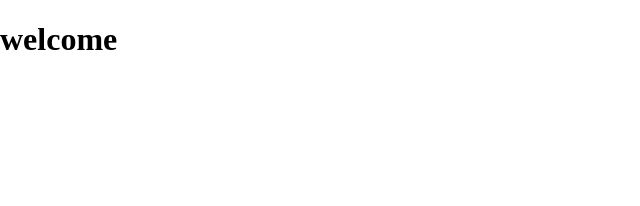
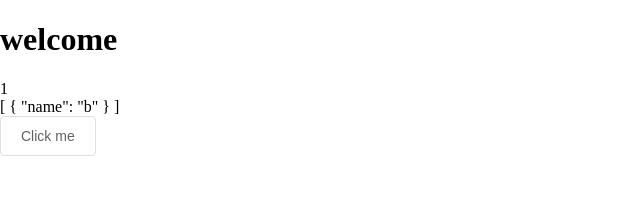
Before and after one commit to lover0116/myVueFrame, a Vue app: page / in a window 1280 px wide. Shown: the top 206 px of the page, without its empty margins (0-640 px from the left). Built offline with nearby package versions, Linux system fonts and the light colour scheme.

Commit message:
xxxxxxxxxxxxxx

```diff
--- a/package.json
+++ b/package.json
@@ -12,7 +12,8 @@
     "core-js": "^3.6.5",
     "element-ui": "^2.13.2",
     "vue": "^2.6.11",
-    "vue-router": "^3.4.3"
+    "vue-router": "^3.4.3",
+    "vuex": "^3.5.1"
   },
   "devDependencies": {
     "@vue/cli-plugin-babel": "~4.5.0",
--- a/src/api/index.js
+++ b/src/api/index.js
@@ -2,3 +2,6 @@ import axios from '@/axios/index'
 
 
 //axios.defaults.baseURL = ;
+export const test = ()=>{
+  return axios.get('/xxx/app/mock/17/hroa-sit/api-service/hroa/hireresourceteam/list')
+}
--- a/src/components/Home.vue
+++ b/src/components/Home.vue
@@ -1,14 +1,26 @@
 <template>
   <div class="hello">
     <h1>welcome</h1>
+    <div>{{count}}</div>
+    <div>{{nameA}}</div>
+    <el-button @click="upCount">Click me</el-button>
   </div>
 </template>
 
 <script>
+  //import { test } from '@/api/index'
+  import {mapState, mapGetters, mapActions} from 'vuex'
+
   export default {
     name: 'Home',
-    mounted () {
-      console.log(document.cookie);
+    computed: {
+      ...mapState({
+        count: (state) => state.xz.count
+      }),
+      ...mapGetters(['nameA'])
+    },
+    methods: {
+      ...mapActions(['upCount'])
     }
   }
 </script>
--- a/src/main.js
+++ b/src/main.js
@@ -4,7 +4,7 @@ import ElementUI from 'element-ui'
 import router from './router/index'
 import 'element-ui/lib/theme-chalk/index.css';
 import './assets/style/style.css';
-
+import store from './store'
 
 Vue.config.productionTip = false
 Vue.use(ElementUI)
@@ -17,5 +17,6 @@ Object.keys(filters).forEach(key => {
 
 new Vue({
   router,
+  store,
   render: h => h(App),
 }).$mount('#app')
--- /dev/null
+++ b/src/store/index.js
@@ -0,0 +1,20 @@
+import Vue from 'vue';
+import Vuex from 'vuex';
+import xz from './modules/xz';
+
+Vue.use(Vuex)
+const store = new Vuex.Store({
+  modules: {
+    xz
+  },
+  state: {
+    aa: 2
+  },
+  getters: {},
+  mutations: {
+  },
+  actions:{
+  }
+});
+
+export default store
--- /dev/null
+++ b/src/store/modules/xz.js
@@ -0,0 +1,27 @@
+export default {
+  state: {
+    count: 1,
+    list: [
+      { "name": 'a' },
+      { "name": 'b' },
+    ]
+  },
+  getters: {
+    nameA(state){
+      return state.list.filter(i=>{
+        return i.name === 'b'
+      })
+    }
+  },
+  mutations: {
+    upCount(state, data){
+      state.count = data;
+    }
+  },
+  actions: {
+    upCount({commit, state}){
+      let n = state.count + 1;
+      commit('upCount', n);
+    }
+  }
+}
--- /dev/null
+++ b/vue.config.js
@@ -0,0 +1,14 @@
+module.exports = {
+  // cli3 代理是从指定的target后面开始匹配的，不是任意位置；配置pathRewrite可以做替换
+  devServer: {
+    proxy: {
+      '/xxx': {
+        target: 'http://10.100.201.91:38080',
+        changeOrigin: true,
+        pathRewrite: {
+          '^/xxx': ''
+        }
+      }
+    }
+  }
+}
```
Also changed, not shown: 1 other file (tests, documents, lock files or other folders).
